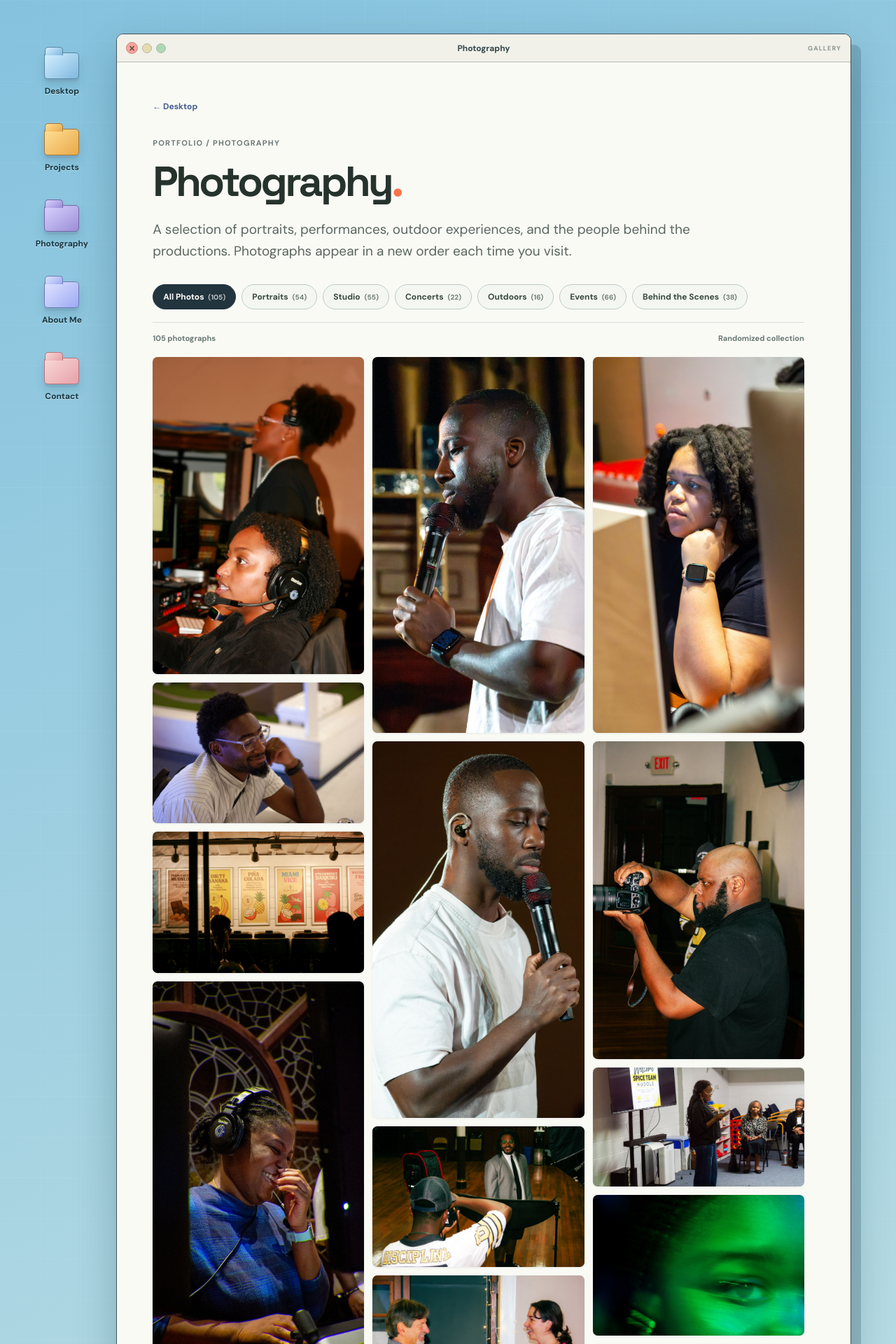
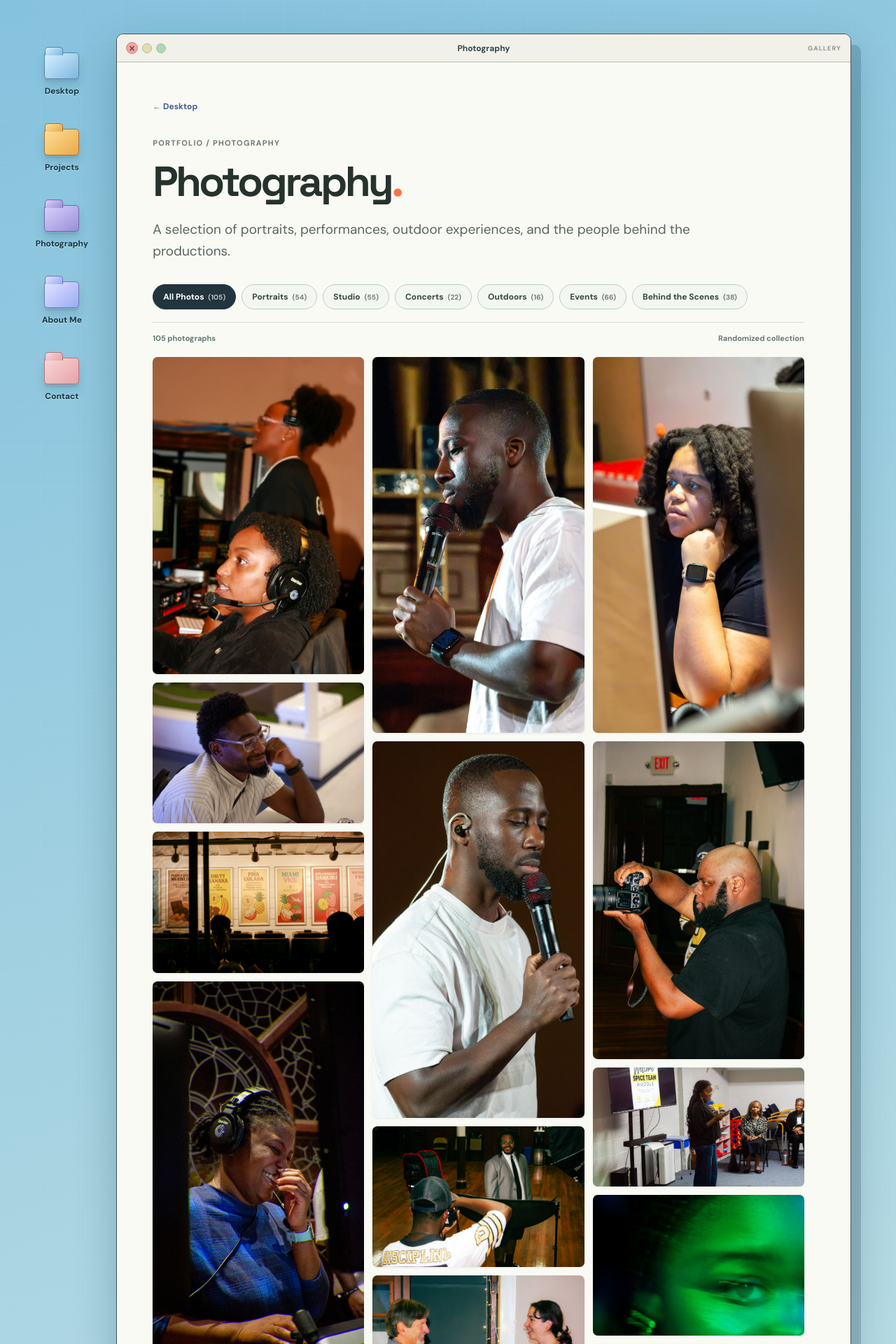
Before and after one commit to betheladekogbe/betheladekogbe.github.io, a Jekyll site: the page built from photography.html, in a window 1280 px wide. Shown: the top 1920 px of the page at 70% size. Built offline with Jekyll 4.4.1, drawn with Linux system fonts in a browser that asks for light colours.

Commit message:
Remove randomized-order note from Photography introduction

```diff
--- a/photography.html
+++ b/photography.html
@@ -27,7 +27,7 @@ description: Photography portfolio, featuring a shuffled collection of photograp
             <a class="os-article-back" href="{{ '/' | relative_url }}">← Desktop</a>
             <p class="os-article-kicker">Portfolio / Photography</p>
             <h1 id="photography-heading">Photography<span class="heading-dot">.</span></h1>
-            <p class="os-article-lede">A selection of portraits, performances, outdoor experiences, and the people behind the productions. Photographs appear in a new order each time you visit.</p>
+            <p class="os-article-lede">A selection of portraits, performances, outdoor experiences, and the people behind the productions.</p>
 
             {% assign photo_files = site.static_files | where_exp: 'file', 'file.path contains "/assets/images/photography/"' %}
             {% assign photograph_count = 0 %}
```
